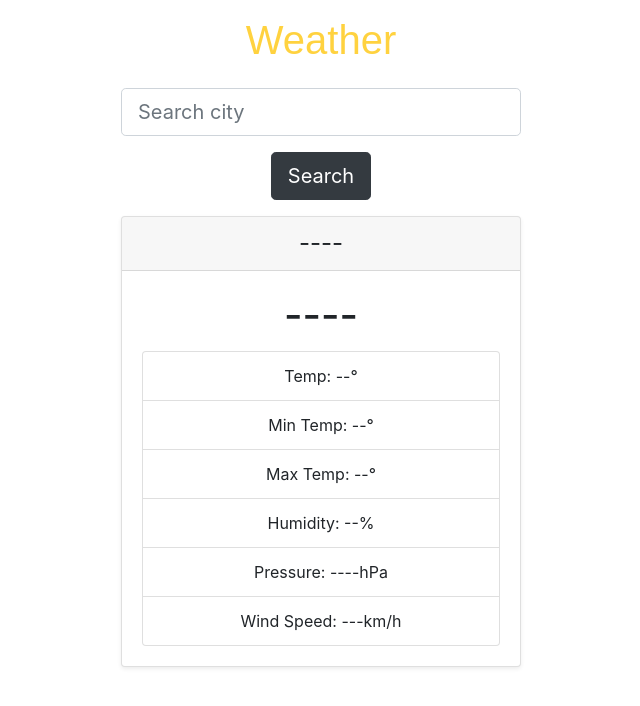
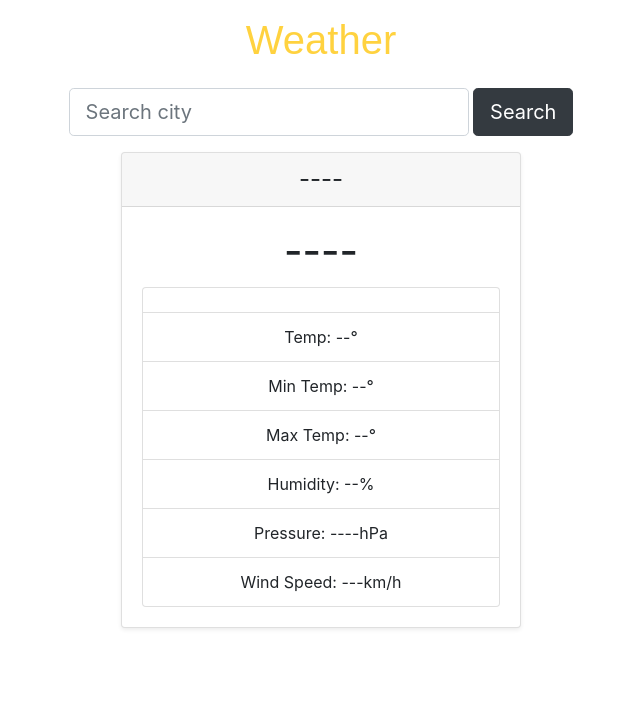
Before and after one commit to vkanimea/WeatherApp, a plain HTML site: page index.html in a window 1280 px wide. Shown: the whole page, without its empty margins (319-959 px from the left). Drawn offline with nearby package versions, Linux system fonts and the light colour scheme.

Commit message:
Added Icon image and re-align search button

```diff
--- a/index.html
+++ b/index.html
@@ -10,18 +10,19 @@
     <main>
         <h1 class="banner p-3">Weather</h1>
         <div class="form-group">
-            <input id="city-input" class="form-control form-control-lg" type="text" placeholder="Search city">
+           <input id="city-input" class="form-control form-control-lg" type="text" placeholder="Search city">
+           <button id="searchbtn" type="button" onclick="searchCity()" class="btn btn-lg btn-dark">Search</button>
         </div>
-        <button type="button" onclick="searchCity()" class="btn btn-lg btn-dark">Search</button>
         <div id="weather-output" class="mt-3">
           <div class="card-deck mb-3 text-center">
               <div class="card mb-4 shadow-sm">
                 <div class="card-header">
                   <h4 id="city-name" class="my-0 font-weight-normal">----</h4>
                 </div>
-                <div class="card-body">
+                <div class="card-body justify-content-center align-items-center flex-column">
                   <h1 id="weather-type" class="card-title">----</h1>
                   <ul class="list-group">
+                    <li class="list-group-item"><span id="weather-icon"></span></li>
                     <li class="list-group-item">Temp: <span id="temp">--</span>°</li>
                     <li class="list-group-item">Min Temp: <span id="min-temp">--</span>°</li>
                     <li class="list-group-item">Max Temp: <span id="max-temp">--</span>°</li>
--- a/script.js
+++ b/script.js
@@ -48,6 +48,7 @@ getWeatherData(city)
  */
 showWeatherData = (weatherData) => {
   //CODE GOES HERE
+  const Img_src = "http://openweathermap.org/img/wn/"
   document.getElementById("city-name").innerText = weatherData.name;
   document.getElementById("weather-type").innerText = weatherData.weather[0].main;
   document.getElementById("temp").innerText = weatherData.main.temp;
@@ -56,4 +57,5 @@ showWeatherData = (weatherData) => {
   document.getElementById("humidity").innerText = weatherData.main.humidity;
   document.getElementById("wind-speed").innerText = weatherData.wind.speed;
   document.getElementById("pressure").innerText = weatherData.main.pressure;
+  document.getElementById("weather-icon").innerHTML = `<img src="${Img_src}${weatherData.weather[0].icon}@2x.png" alt="${weatherData.weather[0].description}"/>`
 }
--- a/style.css
+++ b/style.css
@@ -1,12 +1,16 @@
+#city-input,
+#weather-output {
+  max-width: 400px;
+  margin: 0 auto;
+}
 
-
-
-#city-input, #weather-output {
-    max-width: 400px;
-    margin: 0 auto;
+#city-input,
+#searchbtn {
+  display: inline-block;
+  vertical-align: top;
 }
 
 .banner {
-    color: #FFD23F;
-    font-family: sans-serif;
+  color: #ffd23f;
+  font-family: sans-serif;
 }
```
Also changed, not shown: 1 other file.
